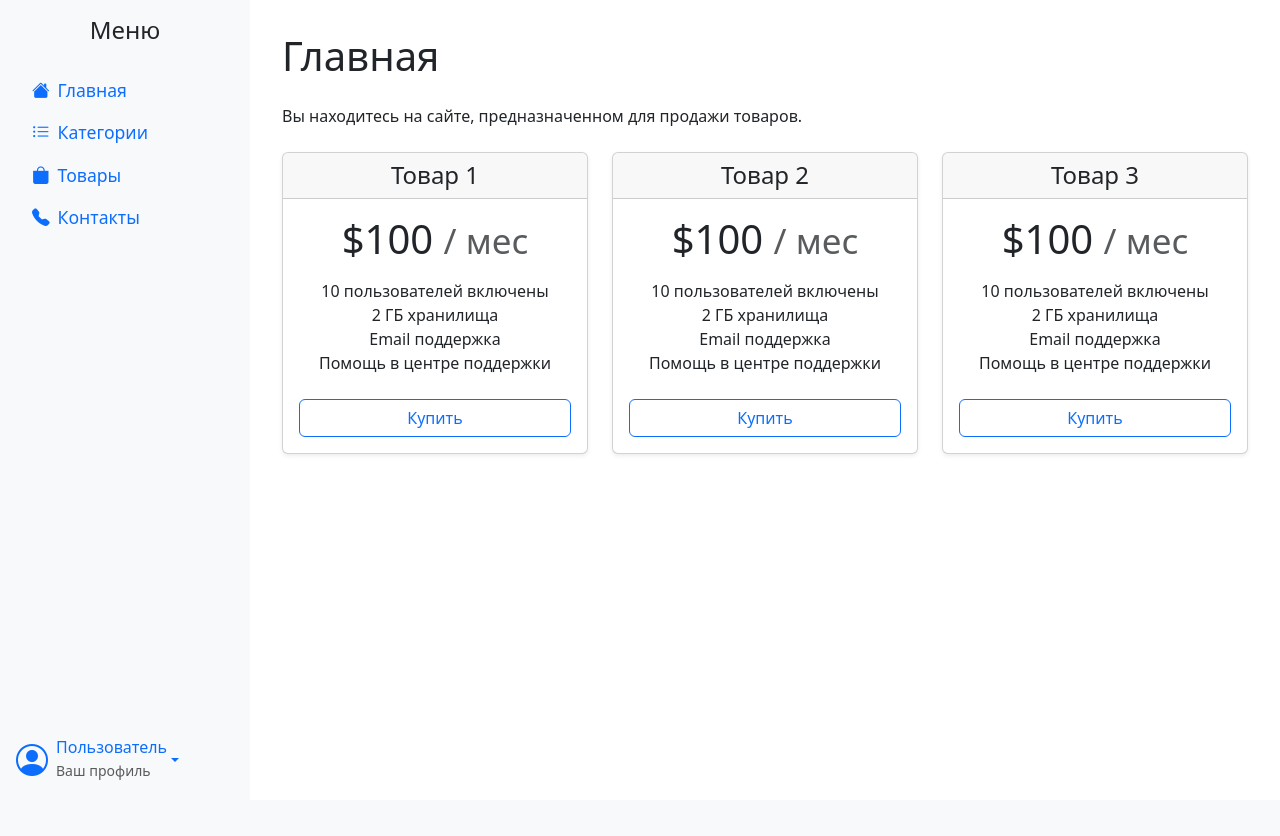
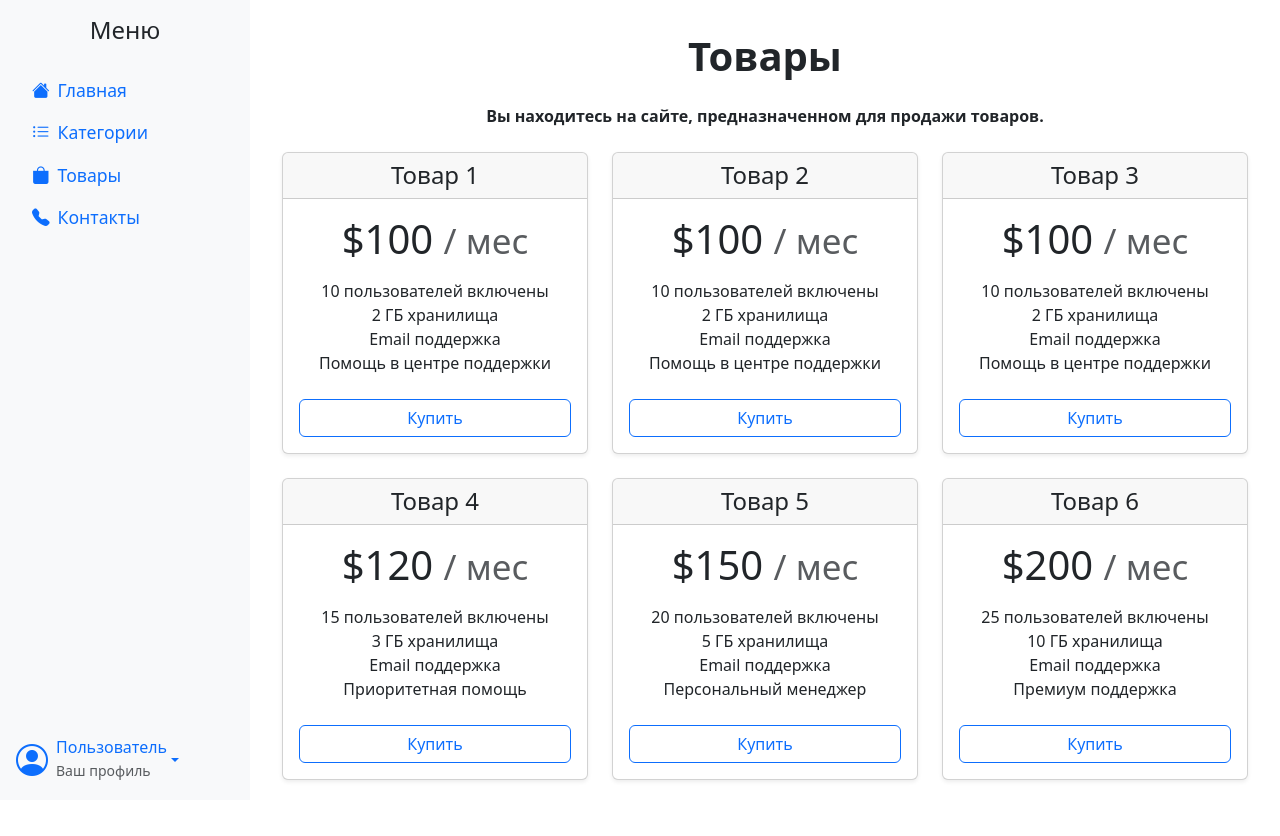
Before and after one commit to natali23natali26-tech/project21.2new, a Python web app: template templates/products.html in a window 1280 px wide. Before the commit the page ends 780 px from the top, so only its background shows below. Run offline with Jinja, Linux system fonts and the light colour scheme; the template is opened without the code that fills it, so the values that code supplies are empty.

Commit message:
finall version

```diff
--- a/templates/base.html
+++ b/templates/base.html
@@ -58,6 +58,7 @@
           <i class="bi bi-bag-fill me-2"></i>Товары
         </a>
       </li>
+      <!-- Здесь заменяем href на /contacts, чтобы при клике переходило -->
       <li>
         <a href="/contacts" class="nav-link {% if request.path=='/contacts' %}active{% endif %}">
           <i class="bi bi-telephone-fill me-2"></i>Контакты
@@ -77,13 +78,15 @@
         </div>
       </a>
       <ul class="dropdown-menu" aria-labelledby="userDropdown">
+        <!-- Заменяем href на /contacts, чтобы переход был по клику -->
         <li>
-          <a class="dropdown-item" href="/profile">
+          <a class="dropdown-item" href="/contacts">
             <i class="bi bi-person-circle me-2"></i>Профиль
           </a>
         </li>
+        <!-- Можно оставить как есть или заменить на /contacts, если хотите чтобы и Выход тоже идёт на страницу контактов -->
         <li>
-          <a class="dropdown-item" href="/logout">
+          <a class="dropdown-item" href="/contacts">
             <i class="bi bi-box-arrow-right me-2"></i>Выход
           </a>
         </li>
@@ -97,6 +100,21 @@
   {% block content %}{% endblock %}
 </div>
 
+<!-- Скрипт для кнопок -->
+<script>
+  document.addEventListener('DOMContentLoaded', () => {
+    document.body.addEventListener('click', function(e) {
+      // Проверяем, клик по кнопке с классом 'go-to-contacts'
+      if (e.target.tagName.toLowerCase() === 'button' || e.target.matches('button, input[type="button"]')) {
+        if (e.target.classList.contains('go-to-contacts')) {
+          e.preventDefault(); // отменяем стандартное поведение
+          window.location.href = '/contacts'; // переходим на страницу контактов
+        }
+      }
+    });
+  });
+</script>
+
 <!-- Bootstrap JS -->
 <script src="https://cdn.jsdelivr.net/npm/bootstrap@5.3.0/dist/js/bootstrap.bundle.min.js"></script>
 </body>
--- a/templates/index.html
+++ b/templates/index.html
@@ -2,7 +2,7 @@
 {% block title %}Главная{% endblock %}
 {% block content %}
 
-<h1 class="text-center mb-4 fw-bold">Товары</h1>
+<h1 class="text-center mb-4 fw-bold">Главная</h1>
 
 <div class="container px-4 py-5" id="pricing">
   <div class="row g-4 py-5 row-cols-1 row-cols-lg-3 text-center">
--- a/templates/products.html
+++ b/templates/products.html
@@ -2,9 +2,10 @@
 {% block title %}Товары{% endblock %}
 {% block content %}
 
-  <h1 class="mb-4">Главная</h1>
-  <p class="mb-4">Вы находитесь на сайте, предназначенном для продажи товаров.</p>
+<h1 class="text-center fw-bold mb-4">Товары</h1>
+<p class="text-center fw-bold mb-4">Вы находитесь на сайте, предназначенном для продажи товаров.</p>
 
+<!-- Первая строка с 3 карточками -->
 <div class="row text-center">
   <!-- Карточка 1 -->
   <div class="col-md-4 mb-4">
@@ -62,7 +63,62 @@
   </div>
 </div>
 
-<!-- Bootstrap JS (по желанию, если нужен) -->
-<script src="https://cdn.jsdelivr.net/npm/bootstrap@5.3.0/dist/js/bootstrap.bundle.min.js"></script>
+<!-- Вторая строка с 3 карточками -->
+<div class="row text-center">
+  <!-- Карточка 4 -->
+  <div class="col-md-4 mb-4">
+    <div class="card shadow-sm">
+      <div class="card-header">
+        <h4 class="my-0 fw-normal">Товар 4</h4>
+      </div>
+      <div class="card-body">
+        <h1 class="card-title pricing-card-title">$120 <small class="text-muted">/ мес</small></h1>
+        <ul class="list-unstyled mt-3 mb-4">
+          <li>15 пользователей включены</li>
+          <li>3 ГБ хранилища</li>
+          <li>Email поддержка</li>
+          <li>Приоритетная помощь</li>
+        </ul>
+        <a href="#" class="btn btn-outline-primary w-100">Купить</a>
+      </div>
+    </div>
+  </div>
+  <!-- Карточка 5 -->
+  <div class="col-md-4 mb-4">
+    <div class="card shadow-sm">
+      <div class="card-header">
+        <h4 class="my-0 fw-normal">Товар 5</h4>
+      </div>
+      <div class="card-body">
+        <h1 class="card-title pricing-card-title">$150 <small class="text-muted">/ мес</small></h1>
+        <ul class="list-unstyled mt-3 mb-4">
+          <li>20 пользователей включены</li>
+          <li>5 ГБ хранилища</li>
+          <li>Email поддержка</li>
+          <li>Персональный менеджер</li>
+        </ul>
+        <a href="#" class="btn btn-outline-primary w-100">Купить</a>
+      </div>
+    </div>
+  </div>
+  <!-- Карточка 6 -->
+  <div class="col-md-4 mb-4">
+    <div class="card shadow-sm">
+      <div class="card-header">
+        <h4 class="my-0 fw-normal">Товар 6</h4>
+      </div>
+      <div class="card-body">
+        <h1 class="card-title pricing-card-title">$200 <small class="text-muted">/ мес</small></h1>
+        <ul class="list-unstyled mt-3 mb-4">
+          <li>25 пользователей включены</li>
+          <li>10 ГБ хранилища</li>
+          <li>Email поддержка</li>
+          <li>Премиум поддержка</li>
+        </ul>
+        <a href="#" class="btn btn-outline-primary w-100">Купить</a>
+      </div>
+    </div>
+  </div>
+</div>
 
 {% endblock %}
```
Also changed, not shown: templates/contacts.html (+5 -5 lines). Lines whose indentation alone changed are shown as unchanged.
